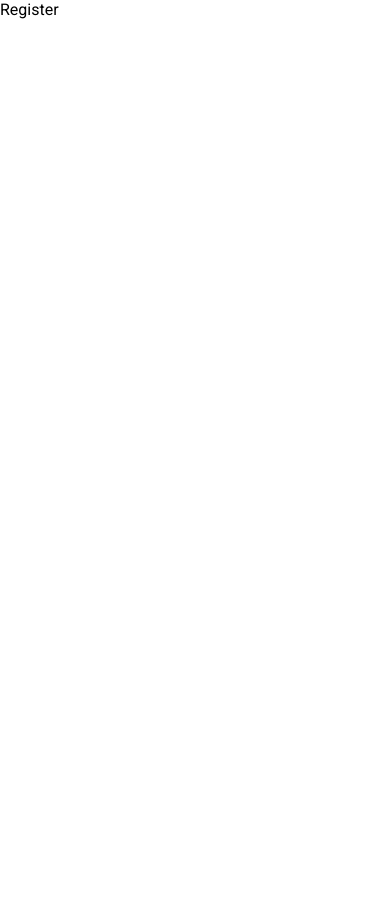
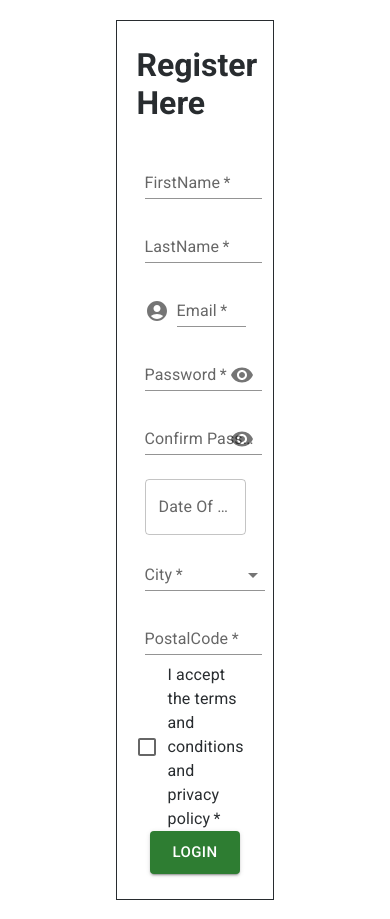
Before and after one commit to Deeptrootech/ReactJs, a React (Create React App) app: page /register in a window 390 px wide. Before the commit the page ends 844 px from the top, so only its background shows below. Built offline with nearby package versions, Linux system fonts and the light colour scheme.

Commit message:
start work on adding phone number field

```diff
--- a/package.json
+++ b/package.json
@@ -6,12 +6,14 @@
     "@emotion/react": "^11.11.1",
     "@emotion/styled": "^11.11.0",
     "@mui/icons-material": "^5.15.0",
-    "@mui/material": "^5.15.0",
+    "@mui/material": "^5.15.1",
     "@mui/styled-engine-sc": "^6.0.0-alpha.8",
+    "@mui/x-date-pickers": "^6.18.5",
     "@testing-library/jest-dom": "^5.17.0",
     "@testing-library/react": "^13.4.0",
     "@testing-library/user-event": "^13.5.0",
     "axios": "^1.6.2",
+    "dayjs": "^1.11.10",
     "react": "^18.2.0",
     "react-dom": "^18.2.0",
     "react-scripts": "5.0.1",
--- a/src/pages/register/Register.js
+++ b/src/pages/register/Register.js
@@ -1,6 +1,206 @@
-import React from "react";
+import { Box, Button, TextField } from "@mui/material";
+import React, { useState } from "react";
+import { Link, useNavigate } from "react-router-dom";
+import TransitionAlerts from "../../services/TransitionAlerts";
+import "./register.css";
+import axiosapi from "../../interceptor/axios";
+import { baseURL } from "../../services/user.services";
+import axios from "axios";
 
+import Input from "@mui/material/Input";
+import FormControl from "@mui/material/FormControl";
+import IconButton from "@mui/material/IconButton";
+import OutlinedInput from "@mui/material/OutlinedInput";
+import InputLabel from "@mui/material/InputLabel";
+import InputAdornment from "@mui/material/InputAdornment";
+import Visibility from "@mui/icons-material/Visibility";
+import VisibilityOff from "@mui/icons-material/VisibilityOff";
+import AccountCircle from "@mui/icons-material/AccountCircle";
+import FormControlLabel from "@mui/material/FormControlLabel";
+import Checkbox from "@mui/material/Checkbox";
+import MenuItem from "@mui/material/MenuItem";
+import Select from "@mui/material/Select";
+
+import { AdapterDayjs } from "@mui/x-date-pickers/AdapterDayjs";
+import { LocalizationProvider } from "@mui/x-date-pickers/LocalizationProvider";
+import { DatePicker } from "@mui/x-date-pickers/DatePicker";
 
 export default function Register() {
-  return <div>Register</div>;
+  const navigate = useNavigate();
+  const [error, setError] = useState(null);
+  const [showPassword, setShowPassword] = React.useState(false);
+  const [city, setCity] = React.useState("");
+  const [birthdate, setBirthdate] = React.useState(null);
+
+  const handleCityChange = (event) => {
+    setCity(event.target.value);
+  };
+  const handleClickShowPassword = () => setShowPassword((show) => !show);
+
+  const handleMouseDownPassword = (event) => {
+    event.preventDefault();
+  };
+
+  const handlePost = (event) => {
+    event.preventDefault();
+    const user_data = {
+      email: event.target.email.value,
+      password: event.target.password.value,
+      confirm_password: event.target.confirm_password.value,
+      first_name: event.target.first_name.value,
+      last_name: event.target.last_name.value,
+      mobile: event.target.mobile.value,
+      date_of_birth: event.target.date_of_birth.value,
+      city: event.target.city.value,
+      postal_code: event.target.postal_code.value,
+      is_terms_accepted: event.target.is_terms_accepted.value,
+    };
+    axiosapi
+      .post(`${baseURL}register/`, user_data)
+      .then(function (response) {
+        console.log(response);
+        event.target.reset();
+        navigate("/login");
+      })
+      .catch(function (error) {
+        setError(error);
+      });
+  };
+
+  return (
+    <div className='container'>
+      {error ? (
+        <TransitionAlerts message={error.response.message} type='error' />
+      ) : null}
+      <form onSubmit={handlePost}>
+        <h1>Register Here</h1>
+        <TextField
+          sx={{ m: 1 }}
+          required
+          fullWidth
+          label='FirstName'
+          name='first_name'
+          variant='standard'
+          margin='normal'
+        />
+        <TextField
+          sx={{ m: 1 }}
+          required
+          fullWidth
+          label='LastName'
+          name='last_name'
+          variant='standard'
+          margin='normal'
+        />
+        {/* Email */}
+        <Box sx={{ "& > :not(style)": { m: 1 } }}>
+          <Box sx={{ display: "flex", alignItems: "flex-end" }}>
+            <AccountCircle sx={{ color: "action.active", mr: 1, my: 0.5 }} />
+            <TextField
+              fullWidth
+              required
+              id='input-with-sx'
+              label='Email'
+              variant='standard'
+            />
+          </Box>
+        </Box>
+        {/* password */}
+        <FormControl fullWidth sx={{ m: 1 }} variant='standard'>
+          <InputLabel required htmlFor='standard-adornment-password'>
+            Password
+          </InputLabel>
+          <Input
+            id='password1'
+            type={showPassword ? "text" : "password"}
+            endAdornment={
+              <InputAdornment position='end'>
+                <IconButton
+                  aria-label='toggle password visibility'
+                  onClick={handleClickShowPassword}
+                  onMouseDown={handleMouseDownPassword}>
+                  {showPassword ? <VisibilityOff /> : <Visibility />}
+                </IconButton>
+              </InputAdornment>
+            }
+          />
+        </FormControl>
+        {/* confirm password */}
+        <FormControl fullWidth sx={{ m: 1 }} variant='standard'>
+          <InputLabel required htmlFor='password2'>
+            Confirm Password
+          </InputLabel>
+          <Input
+            id='standard-adornment-password'
+            type={showPassword ? "text" : "password"}
+            endAdornment={
+              <InputAdornment position='end'>
+                <IconButton
+                  aria-label='toggle password visibility'
+                  onClick={handleClickShowPassword}
+                  onMouseDown={handleMouseDownPassword}>
+                  {showPassword ? <VisibilityOff /> : <Visibility />}
+                </IconButton>
+              </InputAdornment>
+            }
+          />
+        </FormControl>
+        {/* Date of Birth  */}
+        <LocalizationProvider dateAdapter={AdapterDayjs}>
+          <DatePicker
+            sx={{ marginX: 1, marginTop: 2 }}
+            label='Date Of Birth'
+            value={birthdate}
+            onChange={(newValue) => setBirthdate(newValue)}
+          />
+        </LocalizationProvider>
+        {/* Select city */}
+        <FormControl fullWidth variant='standard' sx={{ m: 1, minWidth: 120 }}>
+          <InputLabel required id='demo-simple-select-standard-label'>
+            City
+          </InputLabel>
+          <Select
+            labelId='demo-simple-select-standard-label'
+            id='demo-simple-select-standard'
+            value={city}
+            onChange={handleCityChange}
+            label='City'>
+            <MenuItem value=''>
+              <em>None</em>
+            </MenuItem>
+            <MenuItem value={10}>Ten</MenuItem>
+            <MenuItem value={20}>Twenty</MenuItem>
+            <MenuItem value={30}>Thirty</MenuItem>
+          </Select>
+        </FormControl>
+        {/* postal code  */}
+        <TextField
+          sx={{ m: 1 }}
+          required
+          fullWidth
+          label='PostalCode'
+          name='postal_code'
+          variant='standard'
+          margin='normal'
+        />
+        {/* is_terms_accepted */}
+        <FormControlLabel
+          required
+          control={<Checkbox />}
+          label='I accept the terms and conditions and privacy policy'
+          name='is_terms_accepted'
+        />
+        {/* Register Button  */}
+        <Box sx={{ textAlign: "center", marginBottom: "5%" }}>
+          <Button
+            color='success'
+            variant='contained'
+            type='submit'
+            size='large'>
+            LogIn
+          </Button>
+        </Box>
+      </form>
+    </div>
+  );
 }
--- a/src/pages/register/register.css
+++ b/src/pages/register/register.css
@@ -0,0 +1,18 @@
+.container {
+  text-align: -webkit-center;
+  color: #282c2f;
+
+}
+
+.container form {
+  width: 30%;
+  margin: 5%;
+  padding: 1% 5% 5% 5%;
+  text-align: start;
+  border: 1px solid #282c2f;
+  /* background-image: linear-gradient(to top, rgba(190, 203, 214, 0) 0%, rgb(120, 156, 224) 100%); */
+}
+
+a {
+  color: #282c2f;
+}
```
Also changed, not shown: 1 other file (tests, documents, lock files or other folders).
